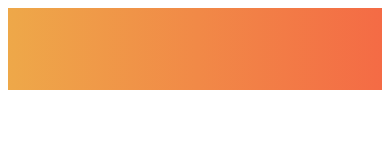
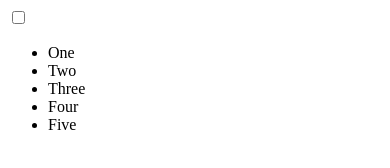
Before and after one commit to ttran152/adv-web_ex1, a plain HTML site: page index.html in a window 390 px wide. Drawn offline with Linux system fonts and the light colour scheme.

Commit message:
Delete Nav.css and add notes to css

```diff
--- a/style/nav.css
+++ /dev/null
@@ -1,120 +0,0 @@
-.top-nav {
-  display: flex;
-  flex-direction: row;
-  align-items: center;
-  justify-content: space-between;
-  background-color: #00BAF0;
-  background: linear-gradient(to left, #f46b45, #eea849);
-  /* W3C, IE 10+/ Edge, Firefox 16+, Chrome 26+, Opera 12+, Safari 7+ */
-  color: #FFF;
-  height: 50px;
-  padding: 1em;
-}
-
-.menu {
-  display: flex;
-  flex-direction: row;
-  list-style-type: none;
-  margin: 0;
-  padding: 0;
-}
-
-.menu > li {
-  margin: 0 1rem;
-  overflow: hidden;
-}
-
-.menu-button-container {
-  display: none;
-  height: 100%;
-  width: 30px;
-  cursor: pointer;
-  flex-direction: column;
-  justify-content: center;
-  align-items: center;
-}
-
-#menu-toggle {
-  display: none;
-}
-
-.menu-button,
-.menu-button::before,
-.menu-button::after {
-  display: block;
-  background-color: #fff;
-  position: absolute;
-  height: 4px;
-  width: 30px;
-  transition: transform 400ms cubic-bezier(0.23, 1, 0.32, 1);
-  border-radius: 2px;
-}
-
-.menu-button::before {
-  content: '';
-  margin-top: -8px;
-}
-
-.menu-button::after {
-  content: '';
-  margin-top: 8px;
-}
-
-#menu-toggle:checked + .menu-button-container .menu-button::before {
-  margin-top: 0px;
-  transform: rotate(405deg);
-}
-
-#menu-toggle:checked + .menu-button-container .menu-button {
-  background: rgba(255, 255, 255, 0);
-}
-
-#menu-toggle:checked + .menu-button-container .menu-button::after {
-  margin-top: 0px;
-  transform: rotate(-405deg);
-}
-
-@media (max-width: 700px) {
-  .menu-button-container {
-    display: flex;
-  }
-  .menu {
-    position: absolute;
-    top: 0;
-    margin-top: 50px;
-    left: 0;
-    flex-direction: column;
-    width: 100%;
-    justify-content: center;
-    align-items: center;
-  }
-  #menu-toggle ~ .menu li {
-    height: 0;
-    margin: 0;
-    padding: 0;
-    border: 0;
-    transition: height 400ms cubic-bezier(0.23, 1, 0.32, 1);
-  }
-  #menu-toggle:checked ~ .menu li {
-    border: 1px solid #333;
-    height: 2.5em;
-    padding: 0.5em;
-    transition: height 400ms cubic-bezier(0.23, 1, 0.32, 1);
-  }
-  .menu > li {
-    display: flex;
-    justify-content: center;
-    margin: 0;
-    padding: 0.5em 0;
-    width: 100%;
-    color: white;
-    background-color: #222;
-  }
-  .menu > li:not(:last-child) {
-    border-bottom: 1px solid #444;
-  }
-}
-View Compiled
-
-
-Resources
--- a/style/styles.css
+++ b/style/styles.css
@@ -1,4 +1,4 @@
-@import url("nav.css");
+/* This will effect everything from 0 to 576px */
 
 
 
```
Also changed, not shown: 1 other file.
